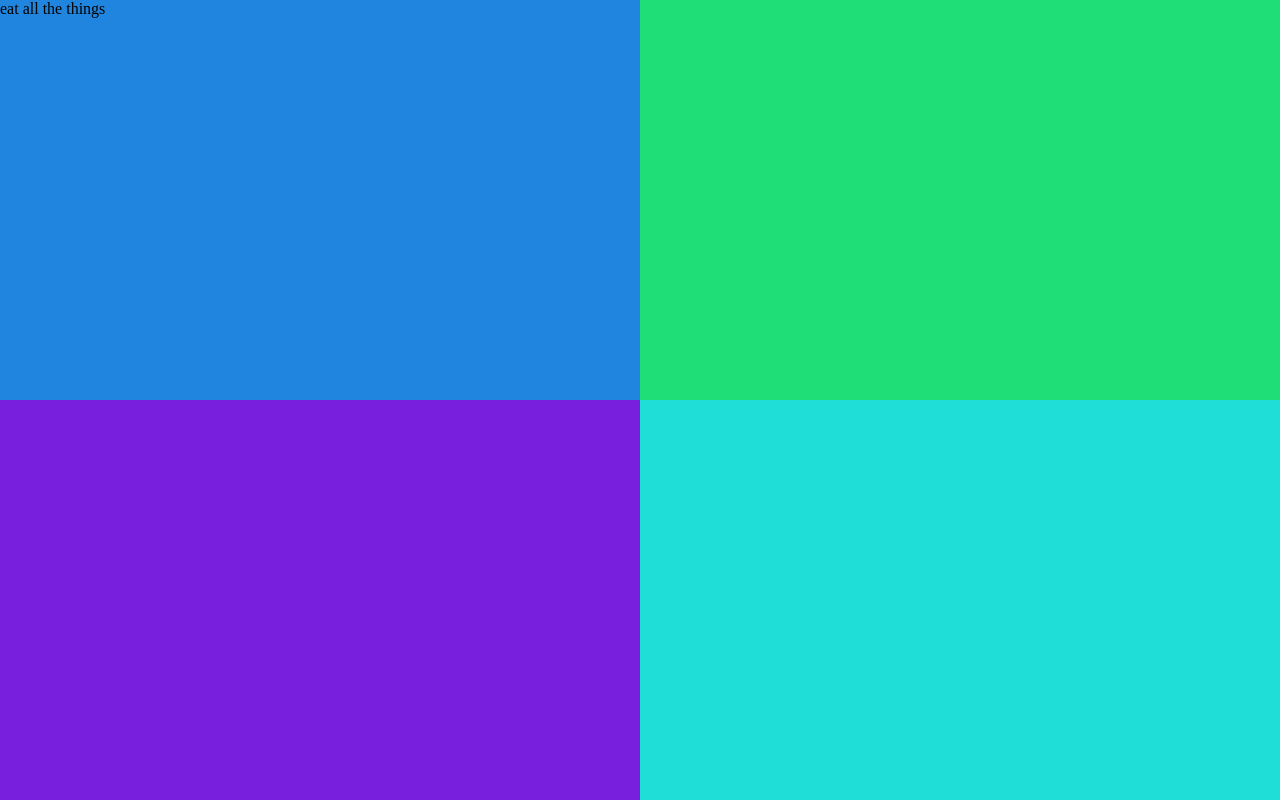
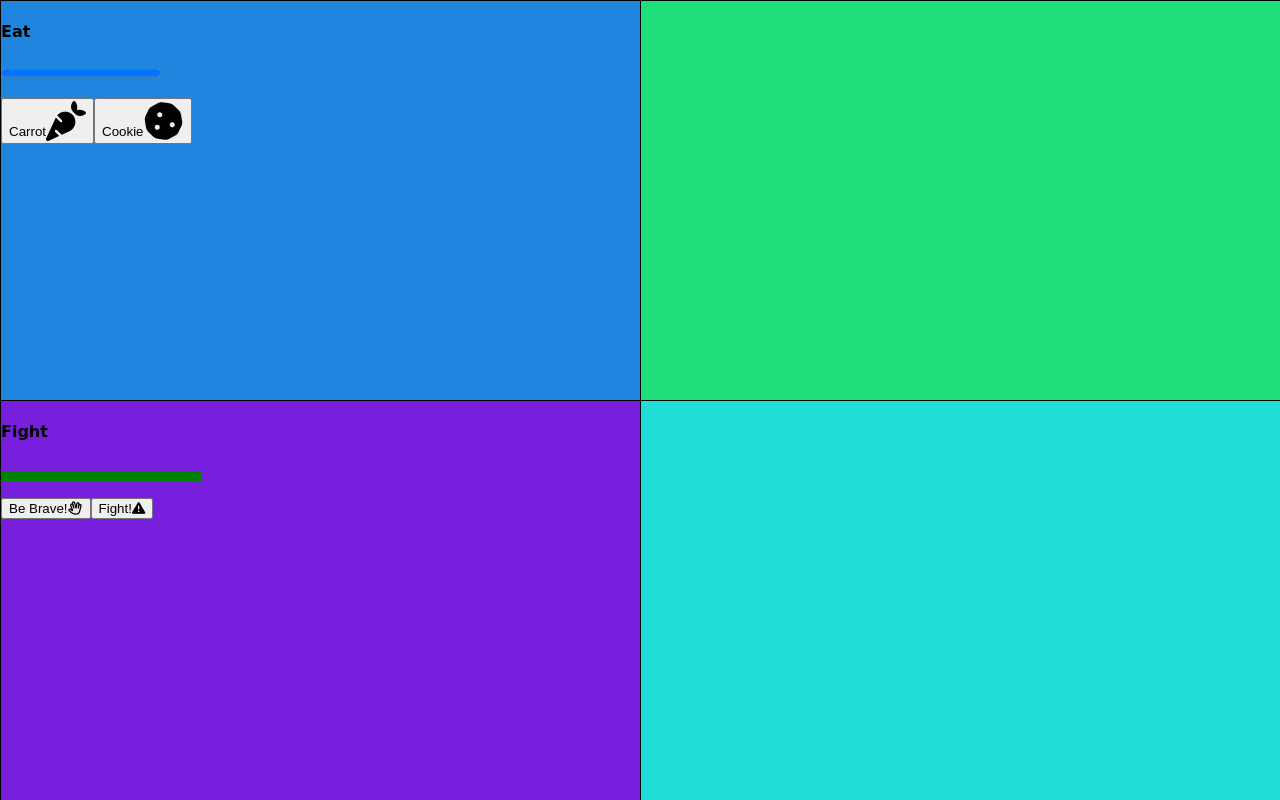
Before and after one commit to mariabrock/tamagotchi, a website built with webpack: page src/index.html in a window 1280 px wide. Built offline with nearby package versions, Linux system fonts and the light colour scheme; a web font is replaced by a local one.

Commit message:
the eat and fight boxes print to the dom

```diff
--- a/src/index.html
+++ b/src/index.html
@@ -3,6 +3,8 @@
 <head>
   <meta charset="utf-8">
   <title>Tamagotchi</title>
+  <script src="https://kit.fontawesome.com/dab618c464.js"></script>
+  <link href="https://fonts.googleapis.com/css?family=Mansalva&display=swap" rel="stylesheet">
 </head>
 <body>
   <div id="app">
--- a/src/javascripts/components/eat/eat.js
+++ b/src/javascripts/components/eat/eat.js
@@ -2,9 +2,28 @@ import utilities from '../../helpers/utilities';
 import './eat.scss';
 
 const loadEat = () => {
-  let domString = '';
-  domString += 'eat all the things';
+  let fullness = 100;
+  let domString = '<h4>Eat</h4>';
+  domString += `<p><progress value="${fullness}" max="100" id="eatAmt"></progress></p>`;
+  domString += '<button id="carrot" type="button">Carrot<i class="fas fa-carrot fa-3x"></i></button>';
+  domString += '<button id="cookie" type="button">Cookie<i class="fas fa-cookie fa-3x"></i></button>';
+
   utilities.printToDom(domString, 'eat');
+  const carrotBtn = document.getElementById('carrot');
+  const cookieBtn = document.getElementById('cookie');
+
+  carrotBtn.addEventListener('click', () => {
+    if (fullness + 10 <= 100) {
+      fullness += 10;
+      document.getElementById('eatAmt').value = fullness;
+    }
+  });
+  cookieBtn.addEventListener('click', () => {
+    if (fullness - 3 >= 0) {
+      fullness -= 3;
+      document.getElementById('eatAmt').value = fullness;
+    }
+  });
 };
 
 export default { loadEat };
--- a/src/javascripts/components/fight/fight.js
+++ b/src/javascripts/components/fight/fight.js
@@ -1,8 +1,30 @@
 // import utilities from '../../helpers/utilities';
 import './fight.scss';
+import utilities from '../../helpers/utilities';
 
 const loadFight = () => {
-  console.error('imma fight you');
+  let strength = 100;
+  let strengthString = '<h4>Fight</h4>';
+  strengthString += `<p><progress value="${strength}" max="100" id="strengthAmt"></progress></p>`;
+  strengthString += '<button id="brave" type="button">Be Brave!<i class="fa fa-hand-spock-o" aria-hidden="true"></i></button>';
+  strengthString += '<button id="mean" type="button">Fight!<i class="fa fa-exclamation-triangle" aria-hidden="true"></i></button>';
+
+  utilities.printToDom(strengthString, 'fight');
+  const buddyBtn = document.getElementById('brave');
+  const bullyBtn = document.getElementById('mean');
+
+  buddyBtn.addEventListener('click', () => {
+    if (strength + 1 <= 100) {
+      strength += 1;
+      document.getElementById('strengthAmt').value = strength;
+    }
+  });
+  bullyBtn.addEventListener('click', () => {
+    if (strength - 10 >= 0) {
+      strength += -10;
+      document.getElementById('strengthAmt').value = strength;
+    }
+  });
 };
 
 export default { loadFight };
--- a/src/javascripts/components/fight/fight.scss
+++ b/src/javascripts/components/fight/fight.scss
@@ -6,4 +6,9 @@
   position: fixed;
   top: 50%;
   left: 0;
+  #strengthAmt {
+    width: 200px;
+    height: 10px;
+    background-color: lightgray;
+  }
 }
--- a/src/styles/_variables.scss
+++ b/src/styles/_variables.scss
@@ -1 +1,6 @@
 $box-shadow: 0 3px 3px 0 rgba(0,0,0,0.14), 0 1px 7px 0 rgba(0,0,0,0.12), 0 3px 1px -1px rgba(0,0,0,0.2);
+
+$cutlery: '<i class="fa fa-cutlery" aria-hidden="true"></i>';
+$sleep: '<i class="fa fa-bed" aria-hidden="true"></i>';
+$violence: '<i class="fa fa-exclamation-triangle" aria-hidden="true"></i>';
+$fun: '<i class="fa fa-futbol-o" aria-hidden="true"></i>';
--- a/src/styles/main.scss
+++ b/src/styles/main.scss
@@ -3,7 +3,12 @@
 @import "../javascripts/components/play/play.scss";
 @import "../javascripts/components/sleep/sleep.scss";
 
+body {
+  font-family: 'Mansalva', cursive;
+}
+
 .quad {
   height: 50%;
   width: 50%;
+  border: 1px solid black;
 }
```
